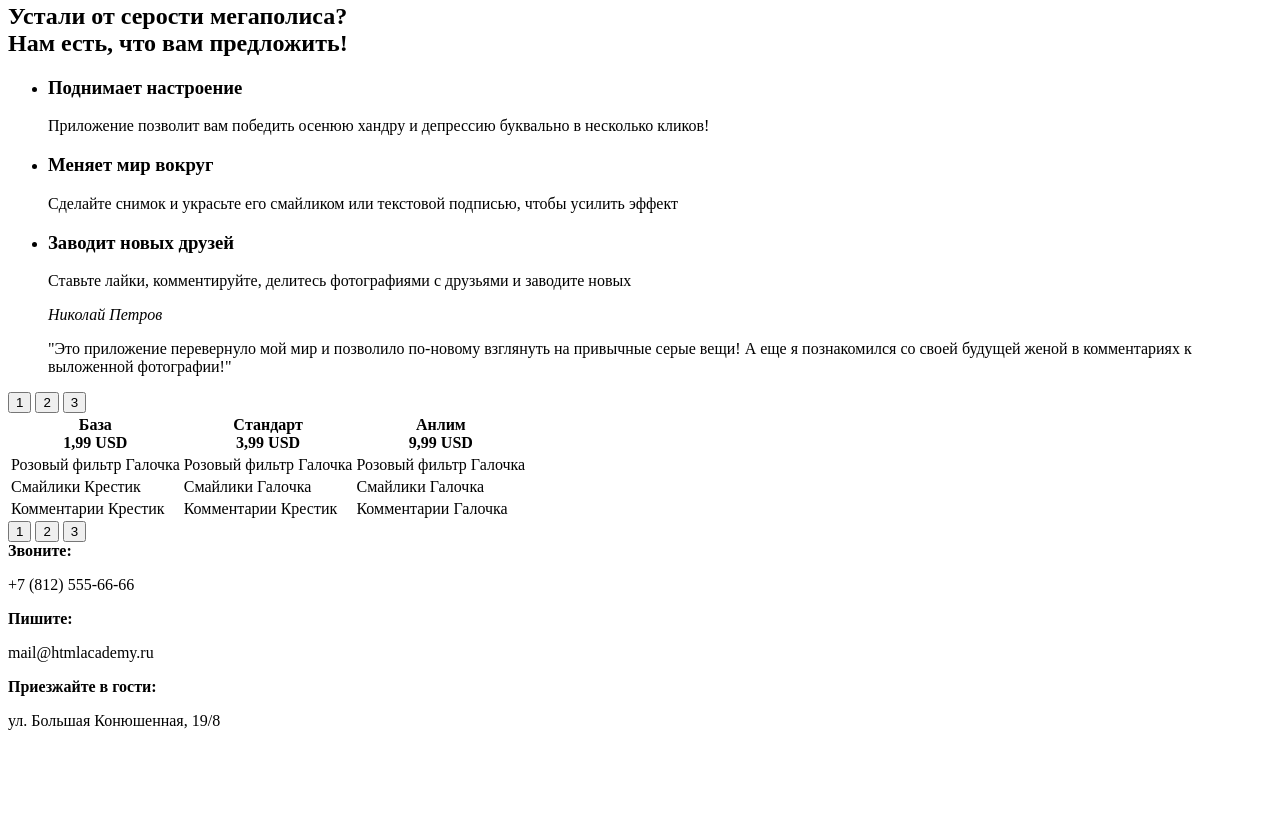
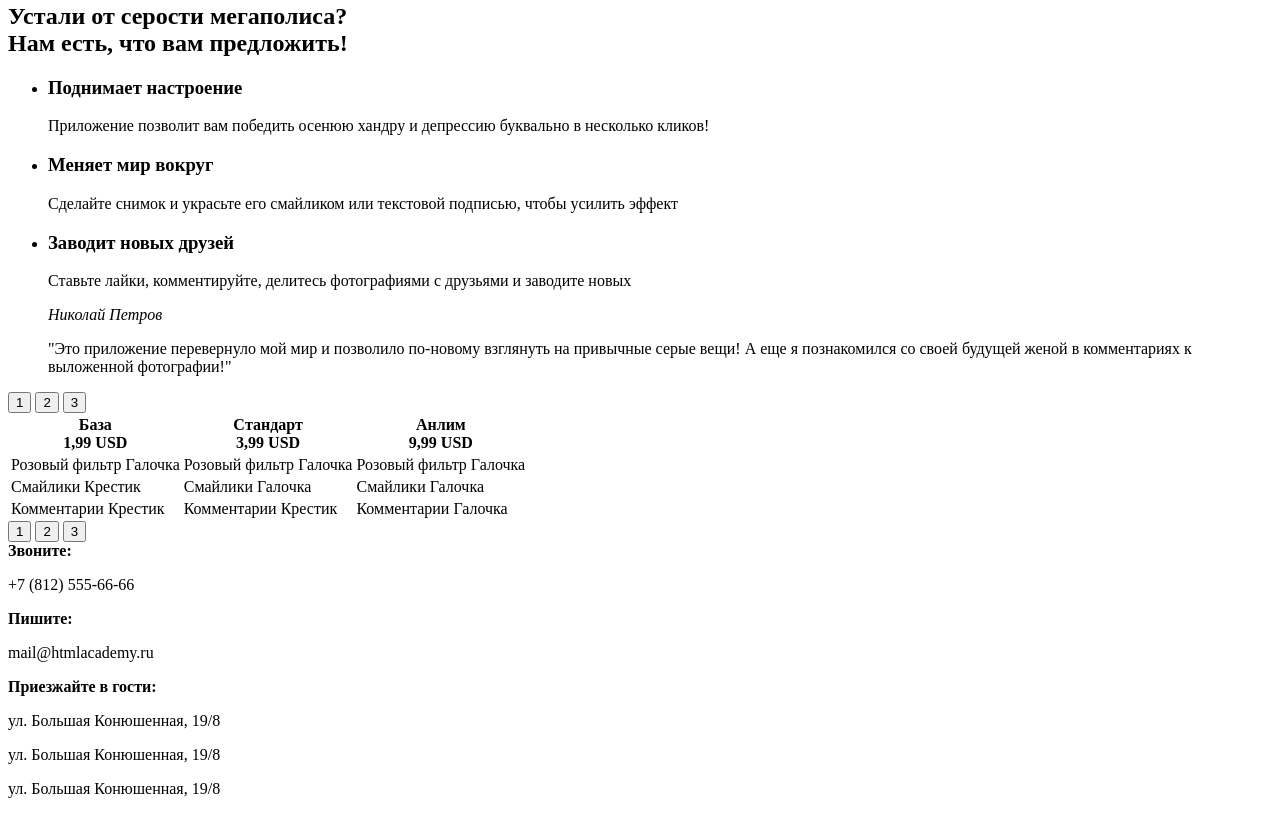
Before and after one commit to ssendasos/pink, a plain HTML site: page index.html in a window 1280 px wide. Shown: the part 320-1134 px from the top of the page. Before the commit the page ends 1066 px from the top, so only its background shows below. Drawn offline with Linux system fonts and the light colour scheme.

Commit message:
блабла

```diff
--- a/index.html
+++ b/index.html
@@ -141,6 +141,8 @@
                 <p class="contacts__item">mail@htmlacademy.ru</p>
                 <b class="contacts__title">Приезжайте в гости:</b>
                 <p class="contacts__item">ул. Большая Конюшенная, 19/8</p>
+                <p class="contacts__item">ул. Большая Конюшенная, 19/8</p>
+                <p class="contacts__item">ул. Большая Конюшенная, 19/8</p>
             </div>
         </footer>
 
```
